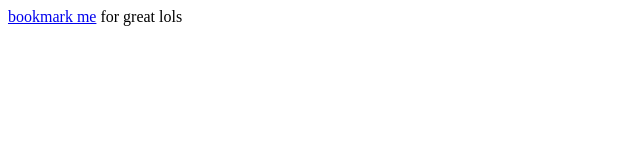
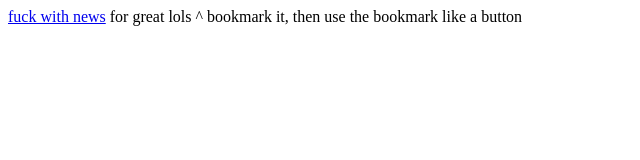
Before and after one commit to d4goxn/fuckwithnews, a plain HTML site: page index.html in a window 1280 px wide. Shown: the whole page, without its empty margins (0-640 px from the left). Drawn offline with Linux system fonts and the light colour scheme.

Commit message:
Add instructions and repo link

```diff
--- a/index.html
+++ b/index.html
@@ -1,5 +1,7 @@
 <a href="javascript: (function () {
 	var script = document.createElement('script')
-	script.setAttribute('src', 'https://gist.githubusercontent.com/d4goxn/20dd112df6b64dc0862d25d2dec141d3/raw/f07b6ef10291fe4c65806725ada749f0dca271c9/sillysubstitiutions.js')
+	script.setAttribute('src', 'https://raw.githubusercontent.com/d4goxn/sillysubs/master/sillysub.js')
 	document.body.appendChild(script);
-}());">bookmark me</a> for great lols
+}());">fuck with news</a> for great lols
+
+^ bookmark it, then use the bookmark like a button
```
